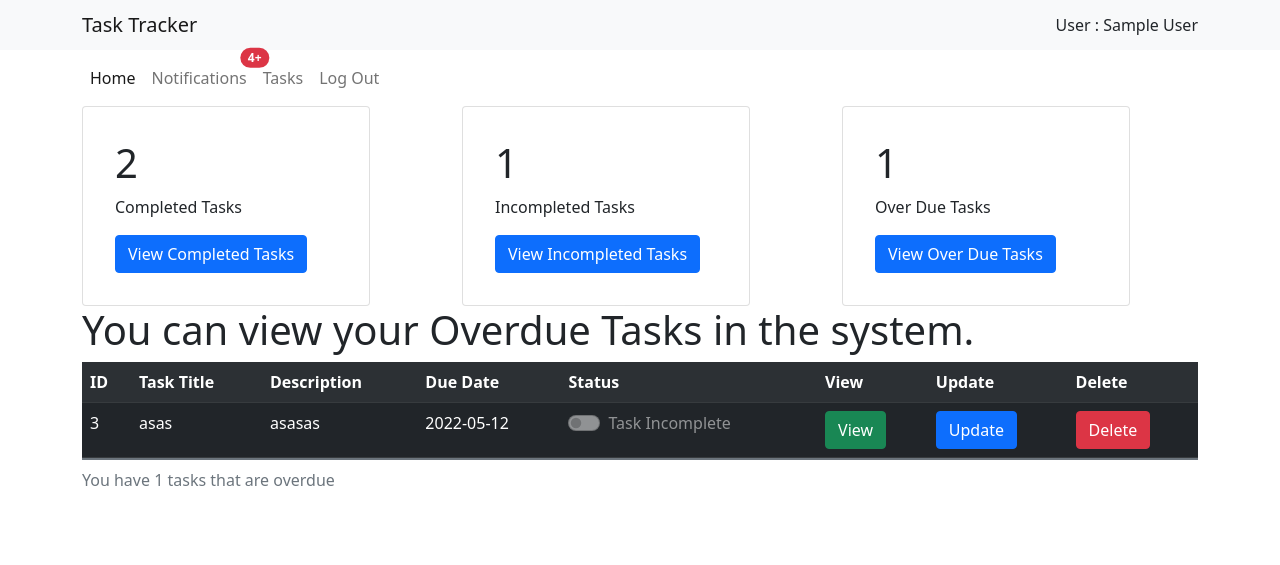
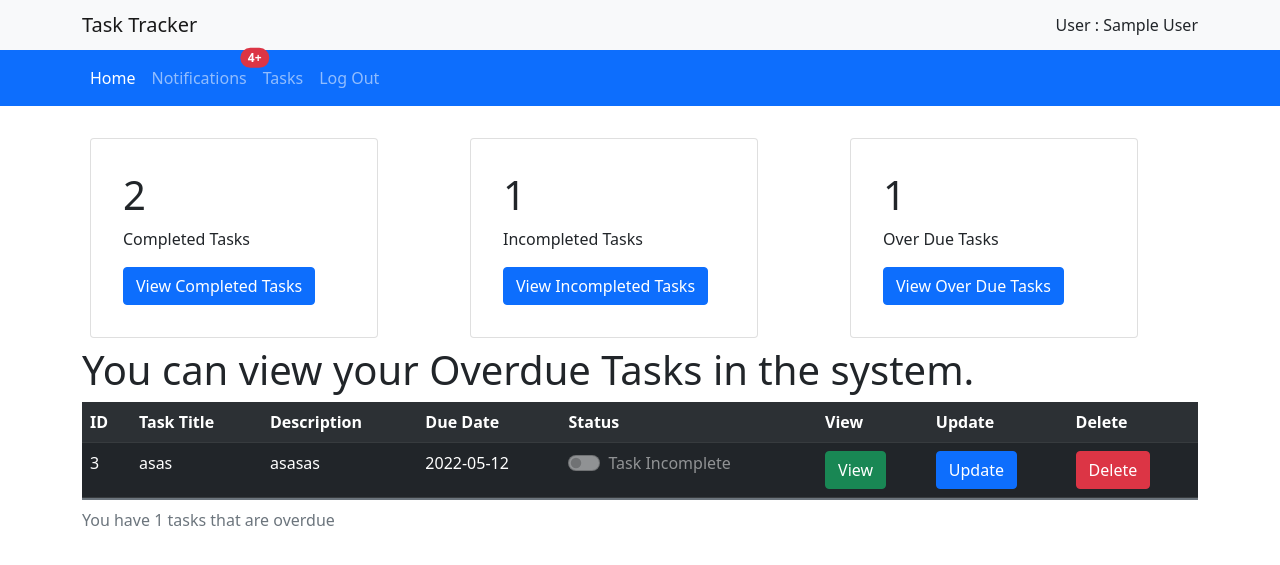
Before and after one commit to Timobify/Task-Tracker, a PHP site: page /pages/user/due.php in a window 1280 px wide. Shown: the top 565 px of the page. Run offline with PHP 8.4, Linux system fonts and the light colour scheme; the visitor is signed in with stand-in values (Sample User, id 1); data comes from the database, SQL or seed files in the repository.

Commit message:
Fix: Changes

```diff
--- a/pages/user/due.php
+++ b/pages/user/due.php
@@ -29,7 +29,7 @@ $_SESSION['status'] = null;
     <span class="nav justify-content-around">User :<?php echo " {$_SESSION ['name']}"; ?></span>
     </div>
 </nav>
-<nav class="navbar navbar-expand-lg navbar-light">
+<nav class="navbar navbar-expand-lg navbar-dark bg-primary">
     <div class="container">
         <button class="navbar-toggler" type="button" data-bs-toggle="collapse" data-bs-target="#navbarNavDropdown" aria-controls="navbarNavDropdown" aria-expanded="false" aria-label="Toggle navigation">
             <span class="navbar-toggler-icon"></span>
@@ -64,6 +64,7 @@ $_SESSION['status'] = null;
     </div>
     </div>
 </nav>
+<br>
 <div class="container">
     <!-- Modal -->
     <div class="modal fade" id="exampleModal" tabindex="-1" aria-labelledby="exampleModalLabel" aria-hidden="true">
@@ -102,7 +103,7 @@ $_SESSION['status'] = null;
     </div>
     <div class="row">
         <div class="col">
-            <div class="card p-3" style="width: 18rem;">
+            <div class="card p-3 m-2" style="width: 18rem;">
                 <div class="card-body">
                     <?php
                     $ID = $_SESSION['uid'];
@@ -117,7 +118,7 @@ $_SESSION['status'] = null;
             </div>
         </div>
         <div class="col">
-            <div class="card p-3" style="width: 18rem;">
+            <div class="card p-3 m-2" style="width: 18rem;">
                 <div class="card-body">
                     <?php
                     $ID = $_SESSION['uid'];
@@ -132,7 +133,7 @@ $_SESSION['status'] = null;
             </div>
         </div>
         <div class="col">
-            <div class="card p-3" style="width: 18rem;">
+            <div class="card p-3 m-2" style="width: 18rem;">
                 <div class="card-body">
                     <?php
                     $ID = $_SESSION['uid'];
--- a/pages/user/tasks.php
+++ b/pages/user/tasks.php
@@ -45,7 +45,7 @@ if (isset($_POST['submit'])) {
     <span class="nav justify-content-around">User :<?php echo " {$_SESSION ['name']}"; ?></span>
     </div>
 </nav>
-<nav class="navbar navbar-expand-lg navbar-light">
+<nav class="navbar navbar-expand-lg navbar-dark bg-primary">
     <div class="container">
         <button class="navbar-toggler" type="button" data-bs-toggle="collapse" data-bs-target="#navbarNavDropdown" aria-controls="navbarNavDropdown" aria-expanded="false" aria-label="Toggle navigation">
             <span class="navbar-toggler-icon"></span>
--- a/pages/user/update.php
+++ b/pages/user/update.php
@@ -55,7 +55,7 @@ if (isset($_POST['submit'])) {
     <span class="nav justify-content-around">User :<?php echo " {$_SESSION ['name']}"; ?></span>
     </div>
 </nav>
-<nav class="navbar navbar-expand-lg navbar-light">
+<nav class="navbar navbar-expand-lg navbar-dark bg-primary">
     <div class="container">
         <button class="navbar-toggler" type="button" data-bs-toggle="collapse" data-bs-target="#navbarNavDropdown" aria-controls="navbarNavDropdown" aria-expanded="false" aria-label="Toggle navigation">
             <span class="navbar-toggler-icon"></span>
--- a/pages/user/view.php
+++ b/pages/user/view.php
@@ -43,7 +43,7 @@ if (isset($_POST['submit'])) {
     <span class="nav justify-content-around">User :<?php echo " {$_SESSION ['name']}"; ?></span>
     </div>
 </nav>
-<nav class="navbar navbar-expand-lg navbar-light">
+<nav class="navbar navbar-expand-lg navbar-dark bg-primary">
     <div class="container">
         <button class="navbar-toggler" type="button" data-bs-toggle="collapse" data-bs-target="#navbarNavDropdown" aria-controls="navbarNavDropdown" aria-expanded="false" aria-label="Toggle navigation">
             <span class="navbar-toggler-icon"></span>
@@ -78,6 +78,7 @@ if (isset($_POST['submit'])) {
     </div>
     </div>
 </nav>
+<br>
 <div class="container">
     <!-- Modal -->
     <div class="modal fade" id="exampleModal" tabindex="-1" aria-labelledby="exampleModalLabel" aria-hidden="true">
```
Also changed, not shown: pages/user/completedtasks.php (+5 -5 lines), pages/user/incomp.php (+5 -5 lines), pages/user/index.php (+5 -4 lines), README.md.
